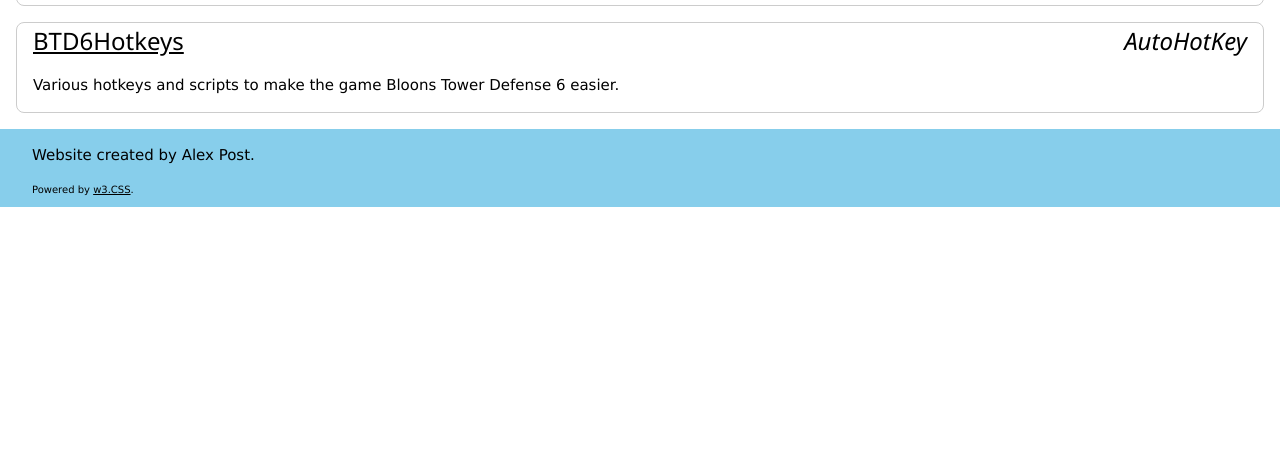
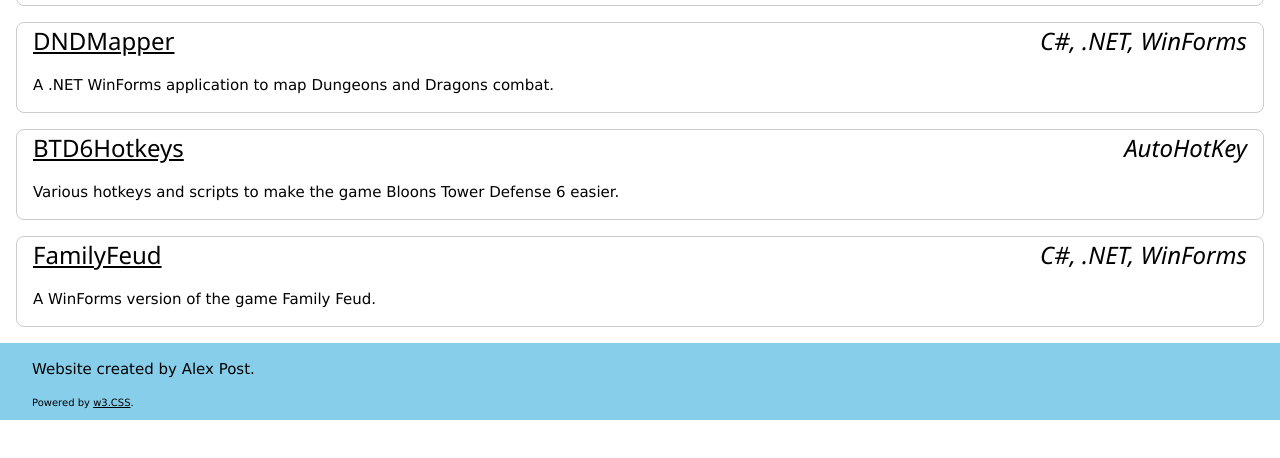
Before and after one commit to HardWare68/HardWareWebsite, a plain HTML site: page pages/coding.html in a window 1280 px wide. Shown: the part 254-712 px from the top of the page. Drawn offline with Linux system fonts and the light colour scheme.

Commit message:
add recent coding projects

```diff
--- a/pages/coding.html
+++ b/pages/coding.html
@@ -30,10 +30,26 @@
 
     <div class="w3-container w3-panel w3-border w3-round-large w3-margin">
         <div class="w3-cell-row">
+            <h3 class="w3-cell"><a href="https://github.com/HardWare68/DNDMapper">DNDMapper</a></h3>
+            <h3 class="w3-cell w3-right-align"> <i>C#, .NET, WinForms</i> </h3>
+        </div>
+        <p>A .NET WinForms application to map Dungeons and Dragons combat.</p>
+    </div>
+
+    <div class="w3-container w3-panel w3-border w3-round-large w3-margin">
+        <div class="w3-cell-row">
             <h3 class="w3-cell"><a href="https://github.com/HardWare68/BTD6Hotkeys">BTD6Hotkeys</a></h3>
             <h3 class="w3-cell w3-right-align"> <i>AutoHotKey</i> </h3>
         </div>
         <p>Various hotkeys and scripts to make the game Bloons Tower Defense 6 easier.</p>
+    </div>
+
+    <div class="w3-container w3-panel w3-border w3-round-large w3-margin">
+        <div class="w3-cell-row">
+            <h3 class="w3-cell"><a href="https://github.com/HardWare68/FamilyFeud">FamilyFeud</a></h3>
+            <h3 class="w3-cell w3-right-align"> <i>C#, .NET, WinForms</i> </h3>
+        </div>
+        <p>A WinForms version of the game Family Feud.</p>
     </div>
 
     <!-- Footer -->
```
